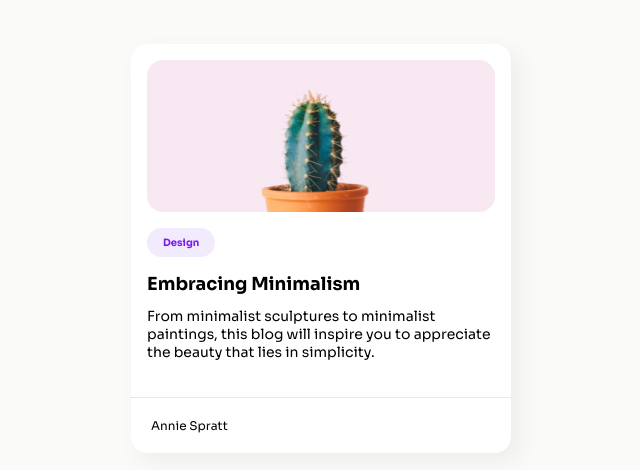
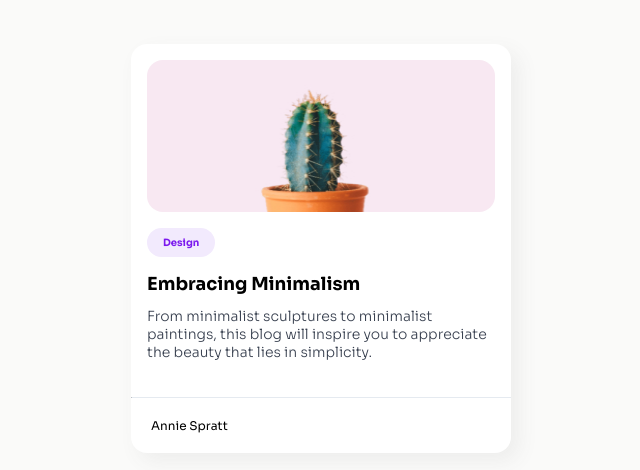
Before and after one commit to adrianooo30/minimal-blog-card, a plain HTML site: page index.html in a window 1280 px wide. Shown: the part 152-622 px from the top of the page, without its empty margins (319-959 px from the left). Drawn offline with Linux system fonts and the light colour scheme.

Commit message:
fixed small details

```diff
--- a/index.html
+++ b/index.html
@@ -60,7 +60,8 @@
       }
       .body--text {
         font-size: 14px;
-        font-weight: light;
+        font-weight: 300;
+        color: var(--gray-700);
       }
       .small--text {
         font-size: 12px;
```
